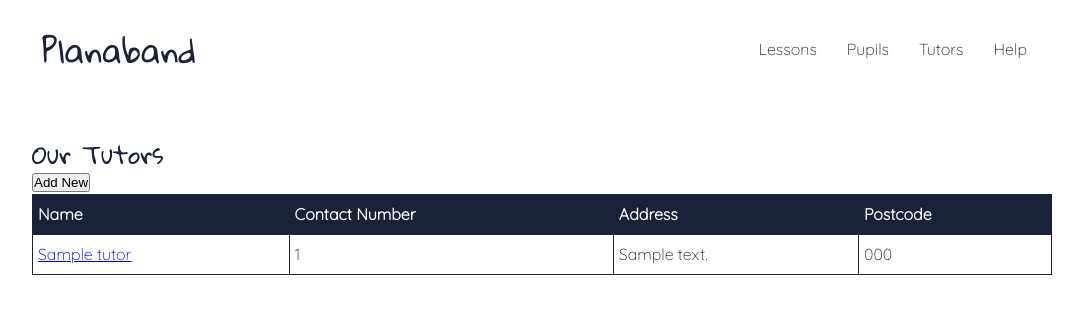
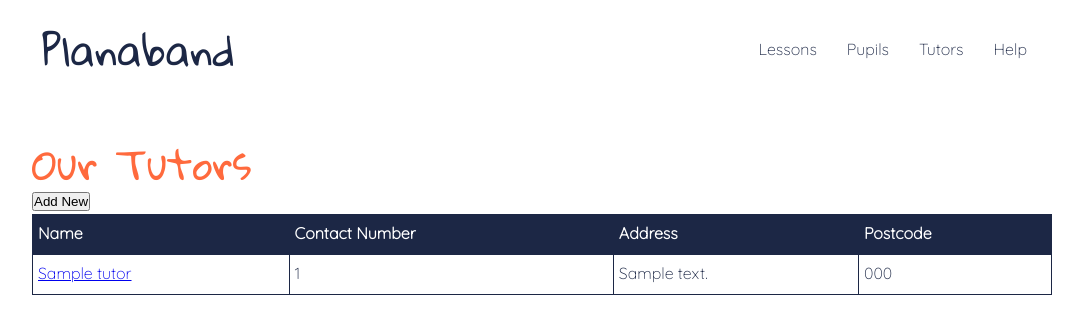
Before and after one commit to heathercking/CodeClan_Project1__Planaband, a Flask app: page /tutors in a window 1280 px wide. Shown: the top 334 px of the page, without its empty margins (98-1181 px from the left). Run offline with Flask 2, Linux system fonts and the light colour scheme; a database or web service that is not in the repository returns one stand-in record (values such as "Sample title"); some libraries are stand-ins or nearby versions.

Commit message:
amends formatting of h1

```diff
--- a/static/css/style.css
+++ b/static/css/style.css
@@ -3,7 +3,7 @@
 
 /* sets color palette for use across site */
 :root {
-    --primary-dark: #1A2238;
+    --primary-dark: #1C2745;
     --primary-bright: #FF6A3D;
     --secondary-bright: #F4DB7D;
     --secondary-pale: #9DAAF2;
@@ -31,6 +31,11 @@ h1, h2 {
     font-family: "Gloria Hallelujah", sans-serif, Helvetica, Arial;
 }
 
+h1 {
+    color: var(--primary-bright);
+    font-size: 40px;
+}
+
 p {
     margin: 10px 0;
 }
--- a/templates/tutors/index.html
+++ b/templates/tutors/index.html
@@ -4,7 +4,7 @@
 <div class="tutors">
     <div class="container">
 
-        <h1>Our Tutors</h1>
+        <h1 class="heading">Our Tutors</h1>
 
         <form action="/tutors/new">
             <button>Add New</button>
```
